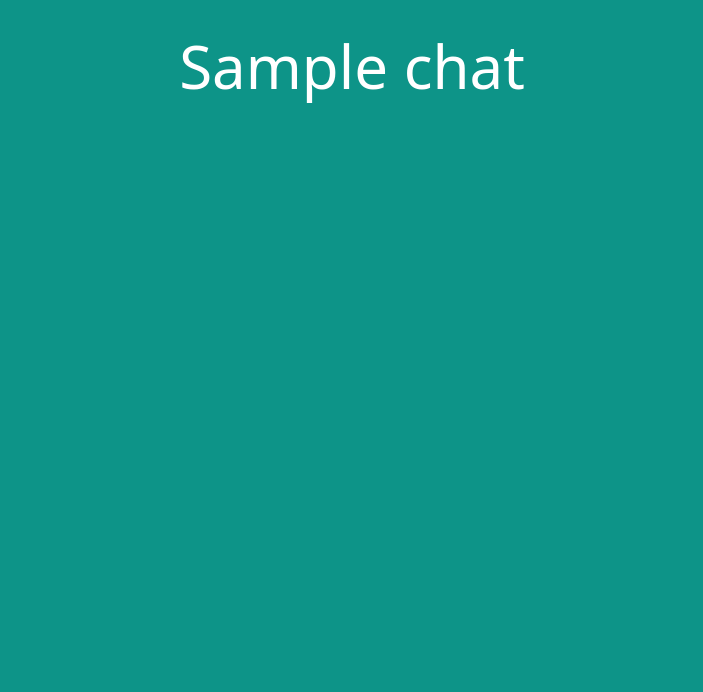
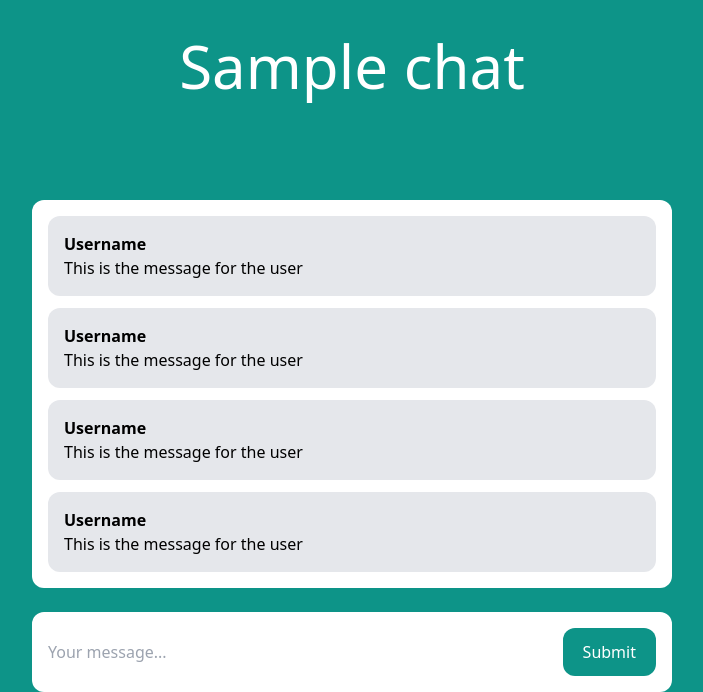
Before and after one commit to kenneths4/django-chat-app, a Django app: a page that uses djangochat/chat/templates/chat/chat.html in a window 1280 px wide. Shown: the part 140-832 px from the top of the page, without its empty margins (288-991 px from the left). Before the commit the page ends 243 px from the top, so only its background shows below. Run offline with Django 4.2, Linux system fonts and the light colour scheme; a user stored in the database is signed in; tables that the repository leaves empty hold one stand-in row (values such as "Sample post"); some libraries are stand-ins or nearby versions.

Commit message:
added sample text for user messages and submit button

```diff
--- a/djangochat/chat/templates/chat/chat.html
+++ b/djangochat/chat/templates/chat/chat.html
@@ -12,5 +12,36 @@
 
 </div>
 
+<!-- div for actual messages-->
+<div class="lg:w-2/4 mt-6 mx-4 lg:mx-auto p-4 bg-white rounded-xl">
+    <div class="chat-messages space-y-3" id="chat-messages">
+        <div class="p-4 bg-gray-200 rounded-xl">
+            <p class="font-semibold">Username</p>
+            <p>This is the message for the user</p>
+        </div>
+
+        <div class="p-4 bg-gray-200 rounded-xl">
+            <p class="font-semibold">Username</p>
+            <p>This is the message for the user</p>
+        </div>
+
+        <div class="p-4 bg-gray-200 rounded-xl">
+            <p class="font-semibold">Username</p>
+            <p>This is the message for the user</p>
+        </div>
+
+        <div class="p-4 bg-gray-200 rounded-xl">
+            <p class="font-semibold">Username</p>
+            <p>This is the message for the user</p>
+        </div>
+    </div>
+</div>
+<!-- form for input and sending-->
+<div class="lg:w-2/4 mt-6 mx-4 lg:mx-auto p-4 bg-white rounded-xl">
+    <form method="post" action="." class="flex">
+        <input type="text" name="content" class="flex-1 mr-3" placeholder="Your message..." id="chat-massage-input">
+        <button class="px-5 py-3 rounded-xl text-white bg-teal-600 hover:bg-teal-700" id="chat-message-submit">Submit</button>
+    </form>
+</div>
 
 {% endblock %}
```
